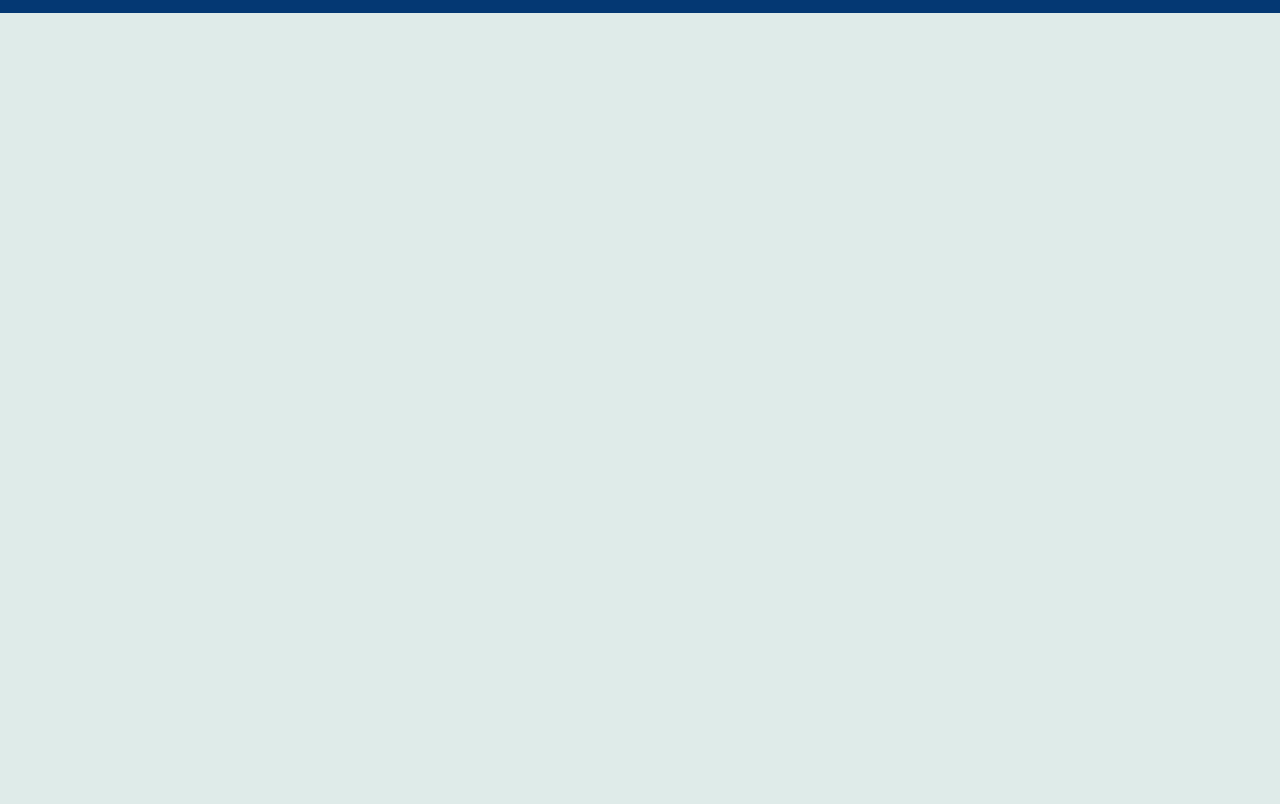
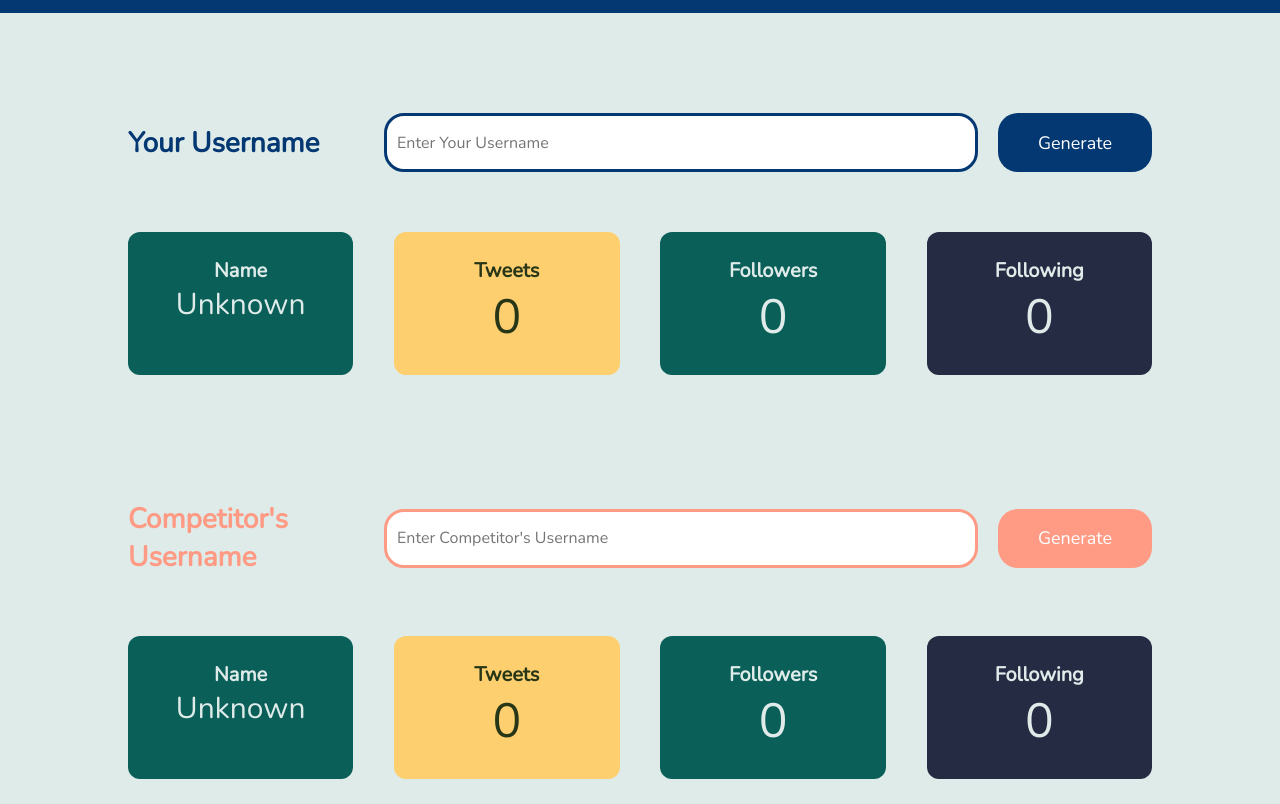
Before and after one commit to Phoenix1604/frontendtest, a plain HTML site: page index.html in a window 1280 px wide. Shown: the part 75-879 px from the top of the page. Before the commit the page ends 800 px from the top, so only its background shows below. Drawn offline with nearby package versions, Linux system fonts and the light colour scheme.

Commit message:
cards section completed

```diff
--- a/index.html
+++ b/index.html
@@ -30,6 +30,37 @@
             </section>
         </nav>
     </header>
+    <main>
+        <!--Generate Your Stats Section-->
+        <section class="stats">
+            <section class="input user"><!--Your Stats Section-->
+                <h2>Your Username</h2>
+                <section class="input-field">
+                    <input type="text" placeholder = 'Enter Your Username' onfocus="this.placeholder = ''"onblur="this.placeholder = 'Enter Your Username'">
+                    <button type="submit">Generate</button>
+                </section>
+            </section>
+            <section class="cards">
+                <section class="card" style="background-color: #0A5F59"><h3>Name</h3><p style="font-size: 3rem;">Unknown</p></section>
+                <section class="card" style="background-color: #FDCF6F; color: #283618;"><h3>Tweets</h3><p>0</p></section>
+                <section class="card" style="background-color: #0A5F59"><h3>Followers</h3><p>0</p></section>
+                <section class="card" style="background-color: #252B42"><h3>Following</h3><p>0</p></section>
+            </section>
+            <section class="input competitor"><!--Competitor's Stats Section-->
+                <h2>Competitor's Username</h2>
+                <section class="input-field">
+                    <input type="text" placeholder = "Enter Competitor's Username" onfocus="this.placeholder = ''"onblur="this.placeholder = 'Enter Competitors Username'">
+                    <button type="submit">Generate</button>
+                </section>
+            </section>
+            <section class="cards">
+                <section class="card" style="background-color: #0A5F59"><h3>Name</h3><p style="font-size: 3rem;">Unknown</p></section>
+                <section class="card" style="background-color: #FDCF6F; color: #283618;"><h3>Tweets</h3><p>0</p></section>
+                <section class="card" style="background-color: #0A5F59"><h3>Followers</h3><p>0</p></section>
+                <section class="card" style="background-color: #252B42"><h3>Following</h3><p>0</p></section>
+            </section>
+        </section>
+    </main>
     <script type="text/javascript" src="./script.js" defer></script>
 </body>
 </html>
--- a/style.css
+++ b/style.css
@@ -13,6 +13,10 @@ li {
 
 a {
     text-decoration: none;
+}
+
+button {
+    padding: 1.6rem 4rem;
 }
 
 /*--------- Navbar ------------*/
@@ -58,3 +62,92 @@ nav {
     border-radius: 8px;
     margin-left: 2.4rem;
 }
+
+/*----------------stats section ----------------*/
+/*----------------stats section > input section----------------*/
+.input {
+    padding: 10rem 10vw 6rem 10vw;
+    display: flex;
+    font-size: 2.8rem;
+    justify-content: space-between;
+    align-items: center;
+}
+
+.user {
+    color: #043873;
+}
+
+.competitor{
+    color: #FF9B85;
+}
+
+.input h2 {
+    flex-basis: 30%;
+    font-size: 2.8rem;
+}
+
+.input-field {
+    display: flex;
+    flex-basis: 90%;
+    gap: 2rem;
+}
+.input-field input {
+    flex-basis: 90%;
+    height: 5.9rem;
+    border-radius: 20px;
+    font-size: 1.6rem;
+    padding-left: 10px;
+}
+
+.user input{
+    border: 3px solid #043873;
+}
+
+.competitor input {
+    border: 3px solid #FF9B85;
+}
+
+.input-field button {
+    border: none;
+    color:#FFFFFF;
+    border-radius: 20px;
+    font-size: 1.8rem;
+}
+
+.user button{
+    background-color: #043873;
+}
+
+.competitor button{
+    background-color: #FF9B85;
+}
+/*----------------stats section > card section----------------*/
+.cards {
+    color: #DFEBE9;
+    text-align: center;
+    display: flex;
+    padding: 0 10vw 2.5rem 10vw;
+    justify-content: space-between;
+    gap: 2rem;
+}
+
+.card {
+    padding: 2.5rem 0;
+    flex-basis: 22%;
+    display: flex;
+    flex-direction: column;
+    border: none;
+    border-radius: 12px;
+}
+
+.card:hover{
+    box-shadow: 4px 4px 10px #1E617A;
+}
+
+.card h3 {
+    font-size: 2rem;
+}
+
+.card p {
+    font-size: 4.8rem;
+}
```
